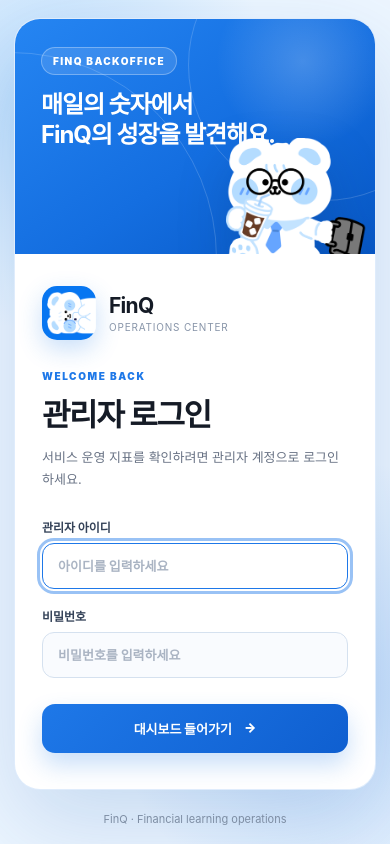
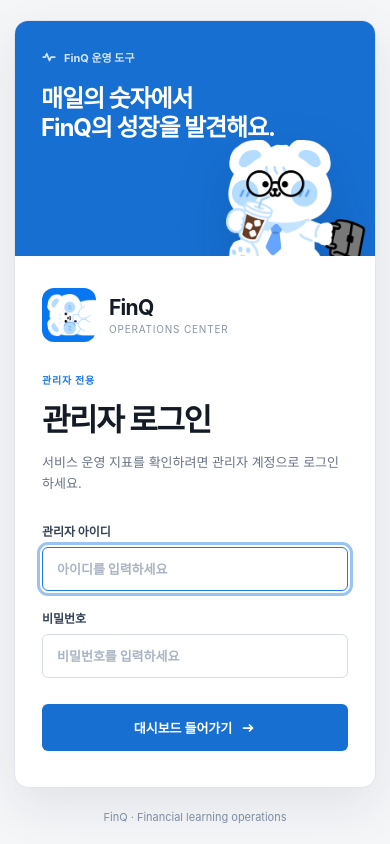
Before and after one commit to Fin-Q/FinQ-backoffice-service, a Next.js app: page /login in a window 390 px wide. Built offline with nearby package versions, Linux system fonts and the light colour scheme; no server answers.

Commit message:
style: 백오피스 디자인 시스템 정합성 개선

```diff
--- a/app/dashboard/_components/icons.tsx
+++ b/app/_components/icons.tsx
@@ -10,7 +10,7 @@
       viewBox="0 0 16 16"
       fill="none"
       stroke="currentColor"
-      strokeWidth="1.5"
+      strokeWidth="1.75"
       strokeLinecap="round"
       strokeLinejoin="round"
       aria-hidden="true"
@@ -61,3 +61,11 @@
 export function SeriesLineIcon(props: IconProps) {
   return <IconBase {...props}><path d="M2.5 9.5c2-3 3.25-3 5-1.5s3 .75 6-2" /></IconBase>;
 }
+
+export function ActivityIcon(props: IconProps) {
+  return <IconBase {...props}><path d="M2.25 8h2.1l1.4-3.25L8.5 11.5l1.55-3.5h3.7" /></IconBase>;
+}
+
+export function AlertCircleIcon(props: IconProps) {
+  return <IconBase {...props}><circle cx="8" cy="8" r="5.5" /><path d="M8 5v3.5M8 11h.01" /></IconBase>;
+}
--- a/app/dashboard/_components/app-header.tsx
+++ b/app/dashboard/_components/app-header.tsx
@@ -1,6 +1,6 @@
 import Image from "next/image";
 import styles from "../dashboard.module.css";
-import { CheckCircleIcon, LogoutIcon } from "./icons";
+import { CheckCircleIcon, LogoutIcon } from "../../_components/icons";
 
 export function AppHeader() {
   return (
--- a/app/dashboard/_components/indicators.tsx
+++ b/app/dashboard/_components/indicators.tsx
@@ -1,5 +1,5 @@
 import styles from "../dashboard.module.css";
-import { CheckCircleIcon, MinusIcon, PendingIcon, TrendDownIcon, TrendUpIcon } from "./icons";
+import { CheckCircleIcon, MinusIcon, PendingIcon, TrendDownIcon, TrendUpIcon } from "../../_components/icons";
 
 export function TrendIndicator({ value, suffix = "%" }: { value: number | null; suffix?: string }) {
   if (value === null) {
--- a/app/dashboard/page.tsx
+++ b/app/dashboard/page.tsx
@@ -3,7 +3,7 @@
 import { getDashboardMetrics } from "@/lib/dashboard/service";
 import { DailyTable } from "./_components/daily-table";
 import { AppHeader } from "./_components/app-header";
-import { CalendarRangeIcon, ClockIcon, SeriesLineIcon } from "./_components/icons";
+import { AlertCircleIcon, CalendarRangeIcon, ClockIcon, SeriesLineIcon } from "../_components/icons";
 import { TrendIndicator } from "./_components/indicators";
 import { SignupChart, StreakChart } from "./_components/trend-charts";
 import styles from "./dashboard.module.css";
@@ -86,7 +86,7 @@
             <button type="submit">적용</button>
           </form>
         </section>
-        {rangeError ? <p className={styles.rangeError} role="alert">{rangeError} 기본 30일 데이터로 표시합니다.</p> : null}
+        {rangeError ? <p className={styles.rangeError} role="alert"><AlertCircleIcon />{rangeError} 기본 30일 데이터로 표시합니다.</p> : null}
 
         <section className={styles.kpiStrip} aria-label="핵심 운영 지표">
           <article className={styles.kpiItem}>
--- a/app/login/login.module.css
+++ b/app/login/login.module.css
@@ -3,10 +3,7 @@
   display: grid;
   place-content: center;
   padding: 32px 20px;
-  background:
-    radial-gradient(circle at 12% 12%, rgba(169, 212, 251, .72), transparent 28%),
-    radial-gradient(circle at 88% 82%, rgba(30, 120, 232, .2), transparent 30%),
-    #edf6ff;
+  background: var(--canvas);
 }
 
 .shell {
@@ -15,10 +12,10 @@
   display: grid;
   grid-template-columns: 1.08fr .92fr;
   overflow: hidden;
-  border: 1px solid rgba(30, 120, 232, .14);
-  border-radius: 34px;
+  border: 1px solid var(--line);
+  border-radius: 16px;
   background: #fff;
-  box-shadow: 0 34px 90px rgba(25, 92, 177, .18);
+  box-shadow: 0 18px 50px rgba(26, 38, 57, .09);
 }
 
 .visual {
@@ -29,41 +26,39 @@
   flex-direction: column;
   overflow: hidden;
   color: #fff;
-  background:
-    radial-gradient(circle at 80% 18%, rgba(255,255,255,.2), transparent 25%),
-    linear-gradient(145deg, #2585f2 0%, #146ee0 55%, #0757c5 100%);
+  background: #176fd1;
 }
-.visual::before, .visual::after { content: ""; position: absolute; border: 1px solid rgba(255,255,255,.17); border-radius: 50%; }
-.visual::before { width: 270px; height: 270px; right: -85px; top: -90px; }
-.visual::after { width: 410px; height: 410px; left: -210px; bottom: -210px; }
 .visualCopy { position: relative; z-index: 1; }
-.visualBadge { display: inline-flex; padding: 7px 11px; border: 1px solid rgba(255,255,255,.3); border-radius: 999px; background: rgba(255,255,255,.12); font-size: 10px; font-weight: 900; letter-spacing: .14em; }
+.visualLabel { display: inline-flex; align-items: center; gap: 7px; color: rgba(255,255,255,.82); font-size: 11px; font-weight: 700; }
+.visualLabel svg { width: var(--icon-md); height: var(--icon-md); }
 .visual h2 { margin: 25px 0 14px; font-size: 34px; line-height: 1.24; letter-spacing: -.045em; }
 .visual p { width: 88%; margin: 0; color: rgba(255,255,255,.76); font-size: 14px; line-height: 1.65; }
 .mascot { width: 92%; height: auto; margin: auto auto -5px; position: relative; z-index: 1; object-fit: contain; filter: drop-shadow(0 22px 25px rgba(5,49,111,.2)); }
 
 .panel { padding: 54px 48px; align-self: center; }
 .brand { display: flex; align-items: center; gap: 13px; }
-.brand img { border-radius: 15px; box-shadow: 0 9px 24px rgba(30,120,232,.24); }
+.brand img { border-radius: 12px; }
 .brand strong, .brand span { display: block; }
 .brand strong { font-size: 21px; letter-spacing: -.035em; }
 .brand span { margin-top: 3px; color: #8895a9; font-size: 10px; letter-spacing: .08em; text-transform: uppercase; }
-.eyebrow { margin: 42px 0 8px; color: var(--brand); font-size: 10px; font-weight: 900; letter-spacing: .16em; }
+.eyebrow { margin: 42px 0 8px; color: var(--brand); font-size: 10px; font-weight: 800; letter-spacing: .08em; }
 .panel h1 { margin: 0; font-size: 31px; letter-spacing: -.045em; }
 .description { margin: 12px 0 28px; color: var(--muted); font-size: 13px; line-height: 1.65; }
-.error { padding: 12px 14px; border-radius: 12px; color: var(--danger); background: #fff0ee; font-size: 13px; }
+.error { padding: 11px 12px; border-left: 2px solid var(--danger); display: flex; align-items: center; gap: 7px; color: var(--danger); background: #fffafa; font-size: 12px; }
+.error svg { width: var(--icon-md); height: var(--icon-md); flex: 0 0 auto; }
 .form { display: grid; gap: 18px; }
 .form label { display: grid; gap: 8px; color: #344258; font-size: 12px; font-weight: 800; }
-.form input { width: 100%; padding: 14px 15px; border: 1px solid #d5e1ef; border-radius: 12px; color: var(--ink); background: #f9fbfe; font-size: 13px; }
+.form input { width: 100%; padding: 13px 14px; border: 1px solid #d5dbe4; border-radius: var(--radius-control); color: var(--ink); background: #fff; font-size: 13px; }
 .form input::placeholder { color: #aab4c3; }
 .form input:focus { border-color: var(--brand); background: #fff; }
-.form button { margin-top: 8px; padding: 15px 18px; display: flex; justify-content: center; gap: 12px; border: 0; border-radius: 13px; color: #fff; background: linear-gradient(135deg, var(--brand), var(--brand-strong)); font-size: 13px; font-weight: 900; cursor: pointer; box-shadow: 0 12px 24px rgba(30,120,232,.24); }
-.form button:hover { transform: translateY(-1px); box-shadow: 0 14px 28px rgba(30,120,232,.3); }
+.form button { margin-top: 8px; padding: 14px 18px; display: flex; justify-content: center; align-items: center; gap: 8px; border: 0; border-radius: var(--radius-control); color: #fff; background: #176fd1; font-size: 13px; font-weight: 800; cursor: pointer; }
+.form button svg { width: var(--icon-md); height: var(--icon-md); }
+.form button:hover { background: #125cac; }
 .footer { margin: 22px 0 0; color: #7d8da3; font-size: 11px; text-align: center; }
 
 @media (max-width: 760px) {
   .page { padding: 18px 14px; }
-  .shell { width: min(480px, calc(100vw - 28px)); min-height: 0; grid-template-columns: 1fr; border-radius: 26px; }
+  .shell { width: min(480px, calc(100vw - 28px)); min-height: 0; grid-template-columns: 1fr; border-radius: 14px; }
   .visual { min-height: 235px; padding: 28px 26px 0; }
   .visual h2 { margin-top: 15px; font-size: 24px; }
   .visual p { display: none; }
--- a/app/login/page.tsx
+++ b/app/login/page.tsx
@@ -1,6 +1,7 @@
 import { redirect } from "next/navigation";
 import Image from "next/image";
 import { isAuthenticated } from "@/lib/auth";
+import { ActivityIcon, AlertCircleIcon, ArrowRightIcon } from "../_components/icons";
 import styles from "./login.module.css";
 
 type LoginPageProps = {
@@ -16,7 +17,7 @@
       <div className={styles.shell}>
         <section className={styles.visual} aria-label="FinQ 브랜드 소개">
           <div className={styles.visualCopy}>
-            <span className={styles.visualBadge}>FINQ BACKOFFICE</span>
+            <span className={styles.visualLabel}><ActivityIcon />FinQ 운영 도구</span>
             <h2>매일의 숫자에서<br />FinQ의 성장을 발견해요.</h2>
             <p>사용자 가입과 학습 습관을 한눈에 확인하는 운영 공간입니다.</p>
           </div>
@@ -27,11 +28,11 @@
             <Image src="/brand/app-icon.png" alt="FinQ" width={54} height={54} priority />
             <div><strong>FinQ</strong><span>Operations Center</span></div>
           </div>
-          <p className={styles.eyebrow}>WELCOME BACK</p>
+          <p className={styles.eyebrow}>관리자 전용</p>
           <h1 id="login-title">관리자 로그인</h1>
           <p className={styles.description}>서비스 운영 지표를 확인하려면 관리자 계정으로 로그인하세요.</p>
 
-          {error ? <p className={styles.error} role="alert">아이디 또는 비밀번호를 확인해 주세요.</p> : null}
+          {error ? <p className={styles.error} role="alert"><AlertCircleIcon />아이디 또는 비밀번호를 확인해 주세요.</p> : null}
 
           <form action="/api/auth/login" method="post" className={styles.form}>
             <label>
@@ -42,7 +43,7 @@
               비밀번호
               <input name="password" type="password" autoComplete="current-password" required placeholder="비밀번호를 입력하세요" />
             </label>
-            <button type="submit">대시보드 들어가기 <span aria-hidden>→</span></button>
+            <button type="submit">대시보드 들어가기 <ArrowRightIcon /></button>
           </form>
         </section>
       </div>
```
Also changed, not shown: app/dashboard/dashboard.module.css (+6 -5 lines).
